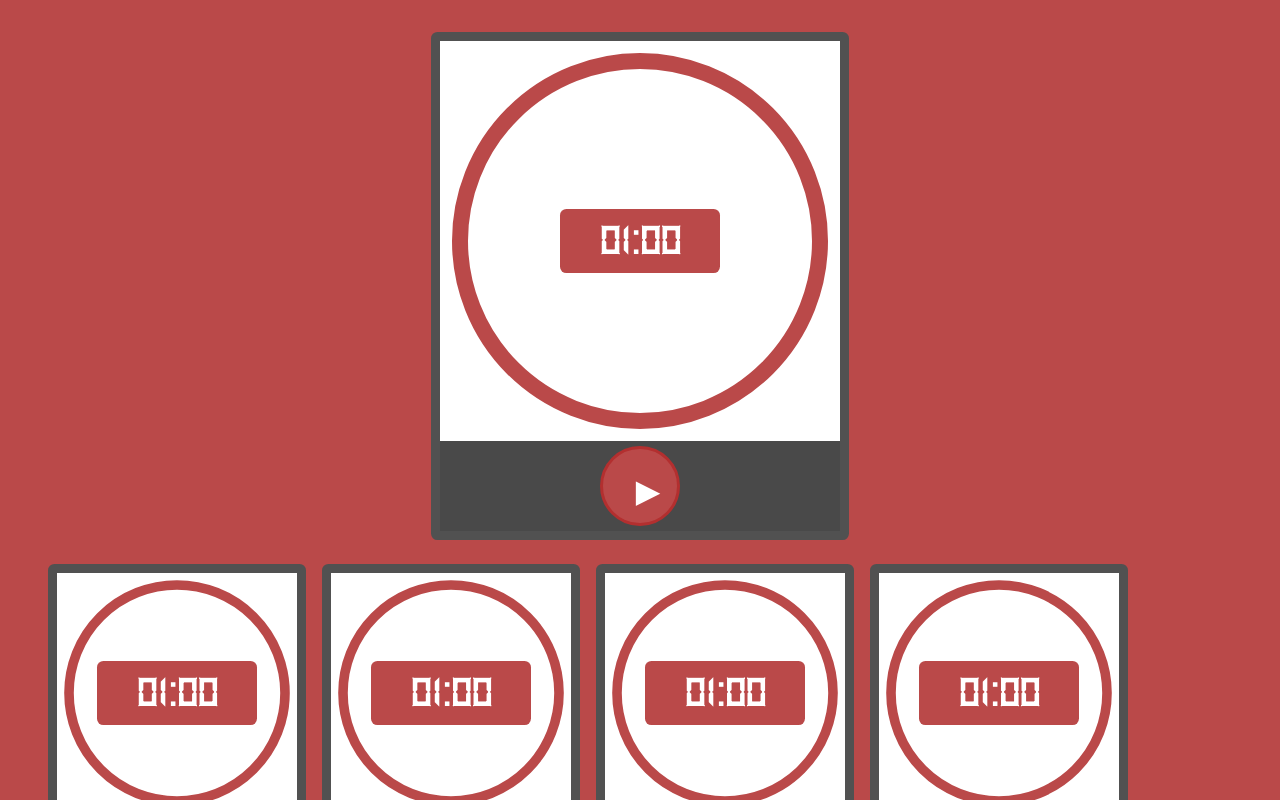
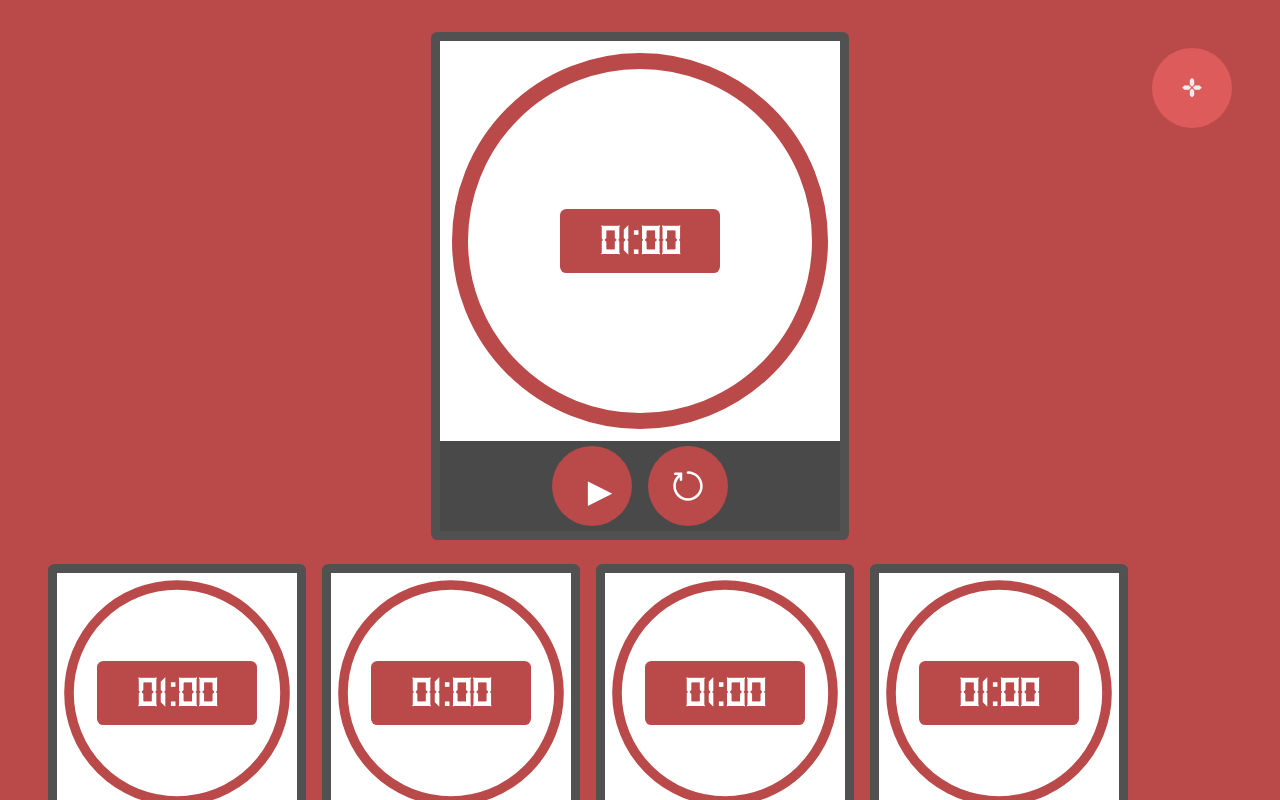
Before and after one commit to zntchantchou/Learn, a website with bundled scripts: page _vanilla/pomodoro/index.html in a window 1280 px wide. Built offline with nearby package versions, Linux system fonts and the light colour scheme.

Commit message:
adds create-btn

```diff
--- /dev/null
+++ b/_vanilla/pomodoro/app/CreateButton.js
@@ -0,0 +1,15 @@
+function CreateButton() {
+  this.anchorElt = document.getElementById("root");
+  this.element;
+  this.draw = draw;
+  console.log("hellow");
+  function draw() {
+    console.log("CREATE BTN DRAW");
+    this.element = document.createElement("div");
+    this.element.id = "create-btn";
+    this.element.textContent = "+";
+    this.anchorElt.appendChild(this.element);
+  }
+}
+
+export default CreateButton;
--- a/_vanilla/pomodoro/app/Timer.js
+++ b/_vanilla/pomodoro/app/Timer.js
@@ -37,7 +37,7 @@ function Timer(rootId) {
 
   function draw() {
     if (!this.anchorElt) throw new Error("Invalid anchor provided: ", rootId);
-    const divs = Array(5)
+    const divs = Array(6)
       .fill(null)
       .map((_) => document.createElement("div"));
     const [
@@ -46,17 +46,22 @@ function Timer(rootId) {
       countDownElt,
       controlsElt,
       startPauseBtn,
+      resetBtn,
     ] = addIdToElements(divs, [
       rootId == "timers" ? "timer-stored" : "timer",
       "countdown-ctn",
       "countdown",
       "controls",
       "start-pause-btn",
+      "reset-btn",
     ]);
     startPauseBtn.innerHTML = play_unicode_char;
     startPauseBtn.classList.remove("pause-btn");
     startPauseBtn.classList.add("start-btn");
     controlsElt.appendChild(startPauseBtn);
+    console.log("resetBtn ", resetBtn);
+    controlsElt.appendChild(resetBtn);
+
     this.startBtnElt = startPauseBtn;
     this.startBtnElt.addEventListener("click", () => this.click());
     countDownContainerElt.innerHTML = `
--- a/_vanilla/pomodoro/index.html
+++ b/_vanilla/pomodoro/index.html
@@ -4,13 +4,15 @@
 	<meta charset="utf-8" />
 	<title>Timer</title>
 	<link href="style/reset.css" rel="stylesheet" />
-	<link href="style/style.css" rel="stylesheet" />
+	<link href="style/timer.css" rel="stylesheet" />
+	<link href="style/create-button.css" rel="stylesheet" />
 	<link rel="shortcut icon" href="#" />
 </head>
 
 <body>
 	<script type="module" src="./index.js"></script>
 	<div id="root">
+    <div id="overlay"></div>
     <div id="main-timer"></div>
     <div id="timers">
     </div>
--- a/_vanilla/pomodoro/index.js
+++ b/_vanilla/pomodoro/index.js
@@ -1,8 +1,11 @@
 import Timer from "./app/Timer.js";
+import CreateButton from "./app/CreateButton.js";
 
-const storedTimers = Array(1000)
+const storedTimers = Array(30)
   .fill(null)
   .map((_) => new Timer("timers"));
 
 const timers = [new Timer("main-timer")].concat(storedTimers);
 timers.forEach((timer) => timer.draw());
+const createBtn = new CreateButton();
+createBtn.draw();
--- /dev/null
+++ b/_vanilla/pomodoro/style/create-button.css
@@ -0,0 +1,24 @@
+#create-btn {
+  position: absolute;
+  top: 3rem;
+  right: 3rem;
+  width: 5rem;
+  height: 5rem;
+  font-family: Cambria;
+  color: #ededed;
+  background-color: rgb(222, 91, 91);
+  border-radius: 50%;
+  font-size: 4rem;
+  font-weight: 900;
+  cursor: pointer;
+  display: flex;
+  align-items: center;
+  justify-content: center;
+}
+
+#create-btn:hover {
+  /* offset-x | offset-y | blur-radius | spread-radius | color */
+  box-shadow: 0.3rem 0.2rem 1.3rem 1px rgba(0, 0, 0, 0.102);
+  background-color: rgba(229, 96, 96, 0.57);
+  color: rgb(255, 255, 255);
+}
--- a/_vanilla/pomodoro/style/style.css
+++ b/_vanilla/pomodoro/style/timer.css
@@ -72,7 +72,8 @@
   padding: 0.3rem;
 }
 
-#timer-stored #start-pause-btn {
+#timer-stored #start-pause-btn,
+#timer-stored #reset-btn {
   height: 3rem;
   width: 3rem;
 }
@@ -84,7 +85,9 @@
   padding: 0.2srem 0rem 0.6rem 0.4rem;
 }
 
-#start-pause-btn {
+#start-pause-btn,
+#reset-btn {
+  margin: 0px 0.5rem;
   display: flex;
   justify-content: center;
   align-items: center;
@@ -96,7 +99,14 @@
   border-radius: 50%;
   cursor: pointer;
   background-color: rgb(186, 73, 73);
-  border: rgb(179, 47, 47) solid 0.2rem;
+}
+
+#reset-btn {
+  background: url("../svg/restart.svg");
+  background-color: rgb(186, 73, 73);
+  background-position: center;
+  background-size: 2rem;
+  background-repeat: no-repeat;
 }
 
 .start-btn {
@@ -107,7 +117,8 @@
   padding: 0.4rem 0rem 0.6rem 0.5rem;
 }
 
-#start-pause-btn:hover {
+#start-pause-btn:hover,
+#reset-btn:hover {
   background-color: rgba(229, 96, 96, 0.677);
   border: rgba(222, 91, 91, 0.602) solid 0.2rem;
 }
```
Also changed, not shown: _vanilla/pomodoro/svg/restart.svg (added), 1 other file.
